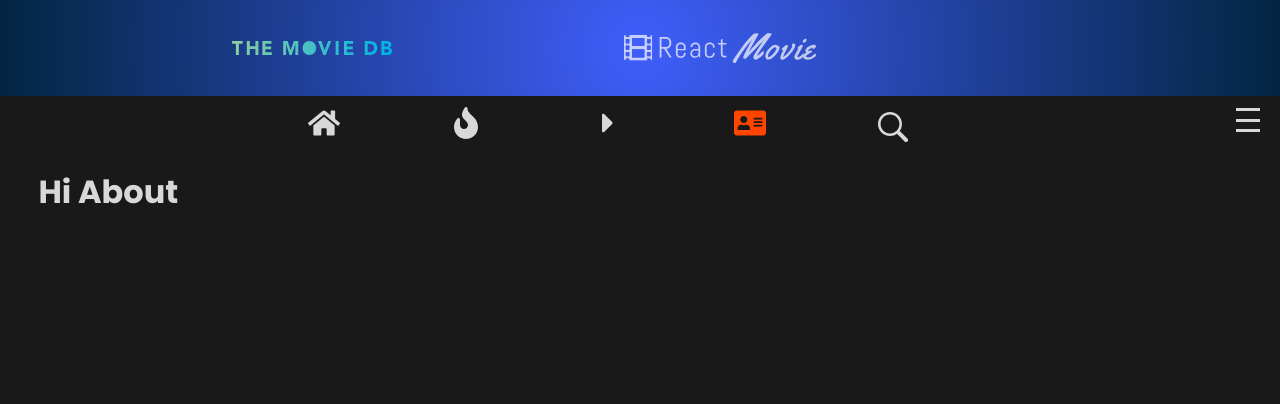
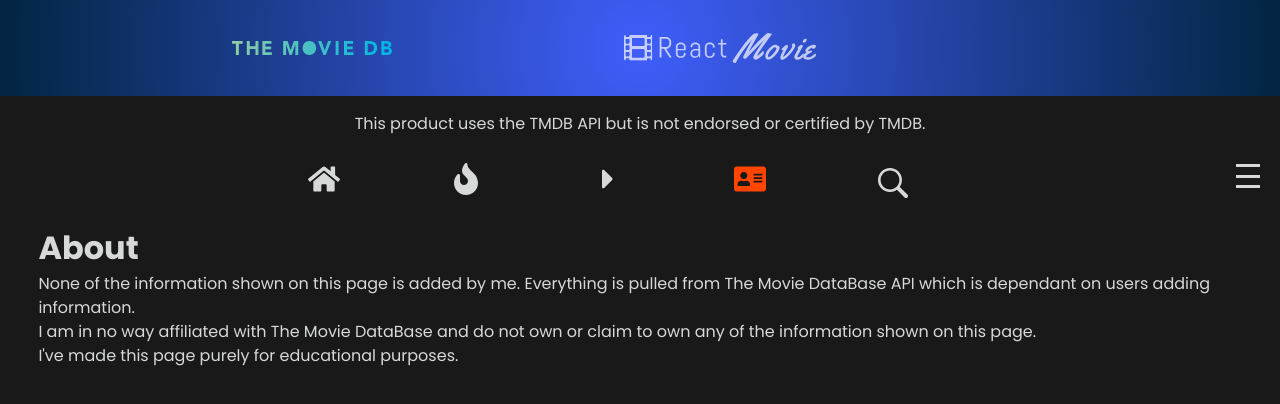
Before and after one commit to aevitas1/movies, a React (Create React App) app: page /about in a window 1280 px wide. Shown: the top 404 px of the page. Built offline with nearby package versions, Linux system fonts and the light colour scheme; no server answers.

Commit message:
- Added AbortController to the search fetch to reduce the amount of fetch requests - Added required TMDB text to the website / about page

```diff
--- a/src/components/Layout/Header/index.js
+++ b/src/components/Layout/Header/index.js
@@ -16,6 +16,7 @@ const Header = () => {
             <div className="hero_text">
             </div>
         </div>
+        <p style={{textAlign: 'center', padding: '1rem 1rem'}}>This product uses the TMDB API but is not endorsed or certified by TMDB.</p>
     </>
     )
 }
--- a/src/components/Layout/PageWrapper/About/index.js
+++ b/src/components/Layout/PageWrapper/About/index.js
@@ -3,7 +3,11 @@ import './index.scss';
 const About = () => {
     return (
         <>
-        <h1>Hi About</h1>
+            <h1>About</h1>
+            <p>None of the information shown on this page is added by me.
+                Everything is pulled from The Movie DataBase API which is dependant on users adding information.</p>
+            <p>I am in no way affiliated with The Movie DataBase and do not own or claim to own any of the information shown on this page.</p>
+            <p>I've made this page purely for educational purposes.</p>
         </>
     )
 }
--- a/src/components/Layout/PageWrapper/Home/index.js
+++ b/src/components/Layout/PageWrapper/Home/index.js
@@ -5,9 +5,11 @@ import axios from "axios";
 import {API_KEY, API_URL} from "../../../../data/config";
 import {MovieContext} from "../../../../data/MovieContext";
 import Loader from "../../../Loader";
+import {filterMovies} from '../../../../data/helpers';
 
 const Home = () => {
     const [movies, setMovies] = useState([]);
+    const [addition, setAddition] = useState([]);
     const [page, setPage] = useState(1);
     const observer = useRef();
     const [loading, setLoading] = useState(false);
@@ -31,11 +33,18 @@ const Home = () => {
         const TrendingMovies = async () => {
             setText('');
             setLoading(true);
+
             await axios.get(`${API_URL}trending/movie/week?api_key=${API_KEY}&page=${page}`).then((res) => {
-                console.log(res.data)
+                // setMovies(prevMovies => {
+                //     return [...new Set([...prevMovies, ...res.data.results])];
+                // });
+                const newMovies = [];
+                setAddition(res.data.results);
+                filterMovies(movies, addition, newMovies);
                 setMovies(prevMovies => {
-                    return [...new Set([...prevMovies, ...res.data.results])];
-                });
+                   return [...new Set([...prevMovies, ...newMovies])];
+                })
+
                 setHasMore(res.data.results.length > 0);
             })
             setLoading(false);
--- a/src/components/Layout/PageWrapper/SearchResults/index.js
+++ b/src/components/Layout/PageWrapper/SearchResults/index.js
@@ -4,6 +4,7 @@ import {MovieContext} from '../../../../data/MovieContext';
 import axios from 'axios';
 import {SEARCH_BASE_URL} from "../../../../data/config";
 import MovieList from '../../MovieList';
+
 
 const SearchResults = () => {
         const {
@@ -12,12 +13,18 @@ const SearchResults = () => {
         const [loading, setLoading] = useState(true);
         const [movies, setMovies] = useState([]);
 
-            useEffect(() => {
-            axios.get(`${SEARCH_BASE_URL}${text}`).then((res) => {
-                setMovies(res.data.results);
-                setLoading(false);
-            })
-            },[text]);
+    useEffect(() => {
+        const controller = new AbortController()
+        axios.get(`${SEARCH_BASE_URL}${text}`,
+            {signal: controller.signal
+            }).then(res => {
+            setMovies(res.data.results);
+            setLoading(false);
+        }).catch(e => {
+            if (controller) return
+        })
+        return () => {controller.abort();};
+    },[text]);
 
         return (
             <>
--- a/src/data/helpers.js
+++ b/src/data/helpers.js
@@ -34,6 +34,7 @@ export const convertDate = oldDate => {
     return day + '-' + month + '-' + year;
 }
 
+// Actor gender
 export const gender = genderType => {
     switch(genderType) {
         case 0:
@@ -51,3 +52,14 @@ export const gender = genderType => {
         default: return 'Not specified';
     }
 }
+
+// Filter duplicate movies
+
+export const filterMovies = (movies, addition, newMovies) => {
+    for (let movie of addition) {
+        let duplicateIndex = movies.findIndex(old => old.id === movie.id)
+        if (duplicateIndex < 0) {
+            newMovies.push(movie);
+        }
+    }
+}
```
